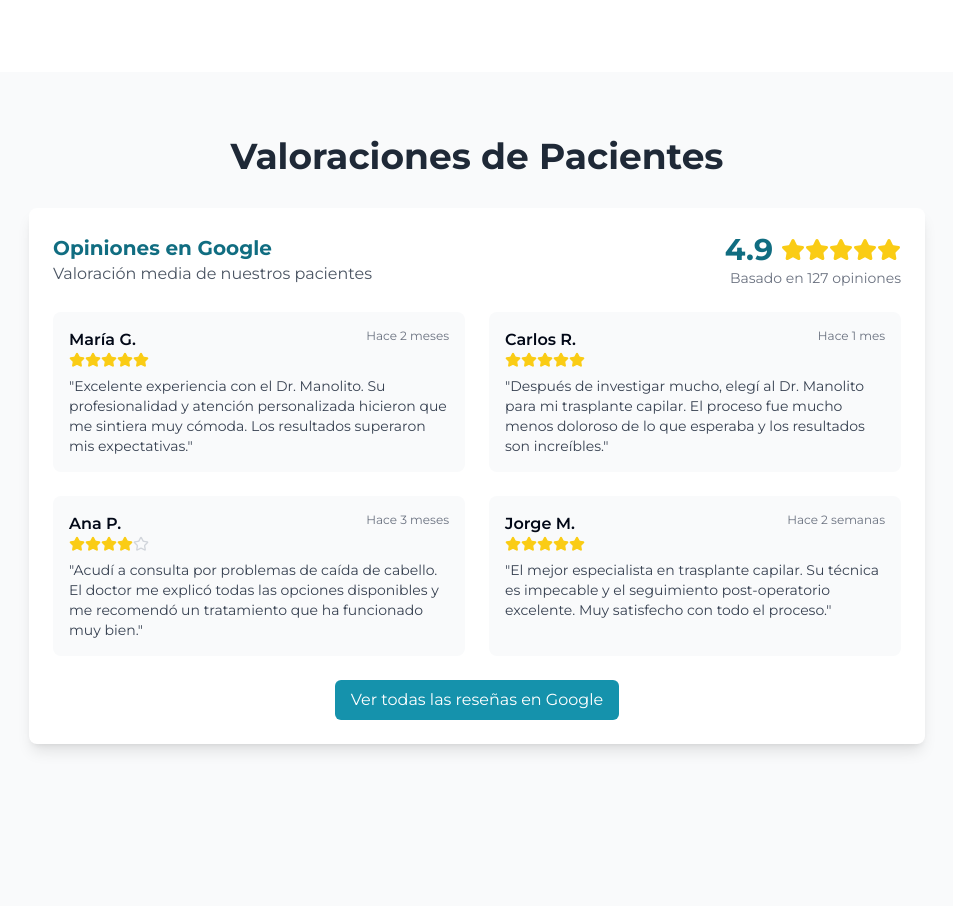
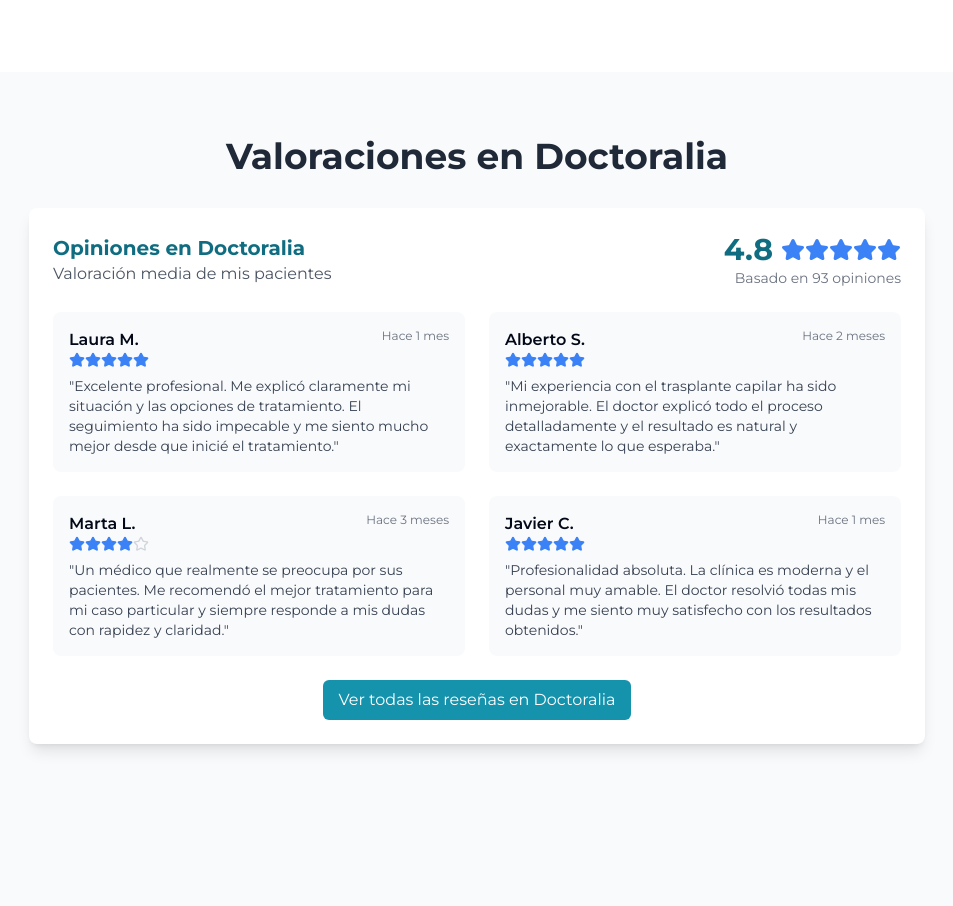
Before and after one commit to adriangameromedina/Pablo-hair-web, a React (Vite) app: page /sobre-mi in a window 1280 px wide. Shown: the part 3240-4146 px from the top of the page, without its empty margins (163-1116 px from the left). Built offline with nearby package versions, Linux system fonts and the light colour scheme.

Commit message:
Feat: Update AboutMe component
Update the AboutMe component to display reviews from Doctoralia instead of Google.

```diff
--- a/src/pages/AboutMe.tsx
+++ b/src/pages/AboutMe.tsx
@@ -1,4 +1,3 @@
-
 import React from 'react';
 import { Star } from 'lucide-react';
 
@@ -168,31 +167,31 @@ const AboutMe = () => {
         </div>
       </div>
 
-      {/* Google Reviews Section - NUEVA SECCIÓN */}
+      {/* Doctoralia Reviews Section - NUEVA SECCIÓN */}
       <div className="bg-gray-50 py-16">
         <div className="container mx-auto px-4">
-          <h2 className="section-title">Valoraciones de Pacientes</h2>
+          <h2 className="section-title">Valoraciones en Doctoralia</h2>
 
           <div className="max-w-4xl mx-auto">
             <div className="bg-white rounded-lg shadow-lg p-6 mb-8">
               <div className="flex items-center justify-between mb-6">
                 <div>
-                  <h3 className="text-xl font-bold text-medical-700">Opiniones en Google</h3>
-                  <p className="text-gray-600">Valoración media de nuestros pacientes</p>
+                  <h3 className="text-xl font-bold text-medical-700">Opiniones en Doctoralia</h3>
+                  <p className="text-gray-600">Valoración media de mis pacientes</p>
                 </div>
                 <div className="flex flex-col items-end">
                   <div className="flex items-center">
-                    <span className="text-3xl font-bold text-medical-700 mr-2">4.9</span>
+                    <span className="text-3xl font-bold text-medical-700 mr-2">4.8</span>
                     <div className="flex">
                       {[1, 2, 3, 4, 5].map((star) => (
                         <Star
                           key={star}
-                          className={`h-6 w-6 ${star <= 5 ? 'text-yellow-400 fill-yellow-400' : 'text-gray-300'}`}
+                          className={`h-6 w-6 ${star <= 5 ? 'text-blue-500 fill-blue-500' : 'text-gray-300'}`}
                         />
                       ))}
                     </div>
                   </div>
-                  <span className="text-sm text-gray-500">Basado en 127 opiniones</span>
+                  <span className="text-sm text-gray-500">Basado en 93 opiniones</span>
                 </div>
               </div>
 
@@ -200,12 +199,32 @@ const AboutMe = () => {
                 <div className="bg-gray-50 p-4 rounded-lg">
                   <div className="flex justify-between items-start mb-2">
                     <div>
-                      <h4 className="font-semibold">María G.</h4>
+                      <h4 className="font-semibold">Laura M.</h4>
                       <div className="flex">
                         {[1, 2, 3, 4, 5].map((star) => (
                           <Star
                             key={star}
-                            className="h-4 w-4 text-yellow-400 fill-yellow-400"
+                            className="h-4 w-4 text-blue-500 fill-blue-500"
+                          />
+                        ))}
+                      </div>
+                    </div>
+                    <span className="text-xs text-gray-500">Hace 1 mes</span>
+                  </div>
+                  <p className="text-gray-700 text-sm">
+                    "Excelente profesional. Me explicó claramente mi situación y las opciones de tratamiento. El seguimiento ha sido impecable y me siento mucho mejor desde que inicié el tratamiento."
+                  </p>
+                </div>
+
+                <div className="bg-gray-50 p-4 rounded-lg">
+                  <div className="flex justify-between items-start mb-2">
+                    <div>
+                      <h4 className="font-semibold">Alberto S.</h4>
+                      <div className="flex">
+                        {[1, 2, 3, 4, 5].map((star) => (
+                          <Star
+                            key={star}
+                            className={`h-4 w-4 ${star <= 5 ? 'text-blue-500 fill-blue-500' : 'text-gray-300'}`}
                           />
                         ))}
                       </div>
@@ -213,19 +232,39 @@ const AboutMe = () => {
                     <span className="text-xs text-gray-500">Hace 2 meses</span>
                   </div>
                   <p className="text-gray-700 text-sm">
-                    "Excelente experiencia con el Dr. Manolito. Su profesionalidad y atención personalizada hicieron que me sintiera muy cómoda. Los resultados superaron mis expectativas."
+                    "Mi experiencia con el trasplante capilar ha sido inmejorable. El doctor explicó todo el proceso detalladamente y el resultado es natural y exactamente lo que esperaba."
                   </p>
                 </div>
 
                 <div className="bg-gray-50 p-4 rounded-lg">
                   <div className="flex justify-between items-start mb-2">
                     <div>
-                      <h4 className="font-semibold">Carlos R.</h4>
+                      <h4 className="font-semibold">Marta L.</h4>
                       <div className="flex">
                         {[1, 2, 3, 4, 5].map((star) => (
                           <Star
                             key={star}
-                            className={`h-4 w-4 ${star <= 5 ? 'text-yellow-400 fill-yellow-400' : 'text-gray-300'}`}
+                            className={`h-4 w-4 ${star <= 4 ? 'text-blue-500 fill-blue-500' : 'text-gray-300'}`}
+                          />
+                        ))}
+                      </div>
+                    </div>
+                    <span className="text-xs text-gray-500">Hace 3 meses</span>
+                  </div>
+                  <p className="text-gray-700 text-sm">
+                    "Un médico que realmente se preocupa por sus pacientes. Me recomendó el mejor tratamiento para mi caso particular y siempre responde a mis dudas con rapidez y claridad."
+                  </p>
+                </div>
+
+                <div className="bg-gray-50 p-4 rounded-lg">
+                  <div className="flex justify-between items-start mb-2">
+                    <div>
+                      <h4 className="font-semibold">Javier C.</h4>
+                      <div className="flex">
+                        {[1, 2, 3, 4, 5].map((star) => (
+                          <Star
+                            key={star}
+                            className="h-4 w-4 text-blue-500 fill-blue-500"
                           />
                         ))}
                       </div>
@@ -233,59 +272,19 @@ const AboutMe = () => {
                     <span className="text-xs text-gray-500">Hace 1 mes</span>
                   </div>
                   <p className="text-gray-700 text-sm">
-                    "Después de investigar mucho, elegí al Dr. Manolito para mi trasplante capilar. El proceso fue mucho menos doloroso de lo que esperaba y los resultados son increíbles."
-                  </p>
-                </div>
-
-                <div className="bg-gray-50 p-4 rounded-lg">
-                  <div className="flex justify-between items-start mb-2">
-                    <div>
-                      <h4 className="font-semibold">Ana P.</h4>
-                      <div className="flex">
-                        {[1, 2, 3, 4, 5].map((star) => (
-                          <Star
-                            key={star}
-                            className={`h-4 w-4 ${star <= 4 ? 'text-yellow-400 fill-yellow-400' : 'text-gray-300'}`}
-                          />
-                        ))}
-                      </div>
-                    </div>
-                    <span className="text-xs text-gray-500">Hace 3 meses</span>
-                  </div>
-                  <p className="text-gray-700 text-sm">
-                    "Acudí a consulta por problemas de caída de cabello. El doctor me explicó todas las opciones disponibles y me recomendó un tratamiento que ha funcionado muy bien."
-                  </p>
-                </div>
-
-                <div className="bg-gray-50 p-4 rounded-lg">
-                  <div className="flex justify-between items-start mb-2">
-                    <div>
-                      <h4 className="font-semibold">Jorge M.</h4>
-                      <div className="flex">
-                        {[1, 2, 3, 4, 5].map((star) => (
-                          <Star
-                            key={star}
-                            className="h-4 w-4 text-yellow-400 fill-yellow-400"
-                          />
-                        ))}
-                      </div>
-                    </div>
-                    <span className="text-xs text-gray-500">Hace 2 semanas</span>
-                  </div>
-                  <p className="text-gray-700 text-sm">
-                    "El mejor especialista en trasplante capilar. Su técnica es impecable y el seguimiento post-operatorio excelente. Muy satisfecho con todo el proceso."
+                    "Profesionalidad absoluta. La clínica es moderna y el personal muy amable. El doctor resolvió todas mis dudas y me siento muy satisfecho con los resultados obtenidos."
                   </p>
                 </div>
               </div>
 
               <div className="mt-6 text-center">
                 <a
-                  href="https://www.google.com/search?q=Dr+Manolito+reseñas"
+                  href="https://www.doctoralia.es/manuel-miras-estacio/cirujano-general/madrid"
                   target="_blank"
                   rel="noopener noreferrer"
                   className="inline-flex items-center px-4 py-2 bg-medical-600 text-white rounded-md hover:bg-medical-700 transition-colors"
                 >
-                  Ver todas las reseñas en Google
+                  Ver todas las reseñas en Doctoralia
                 </a>
               </div>
             </div>
```
